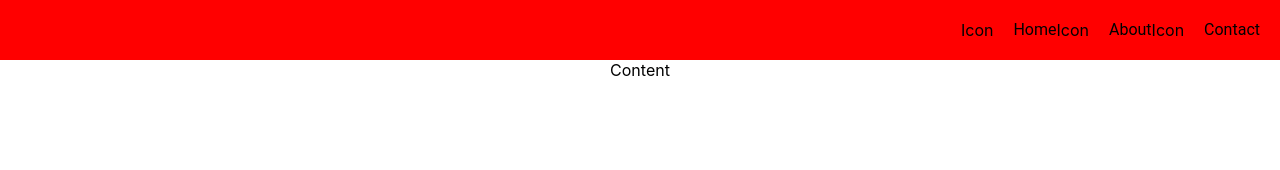
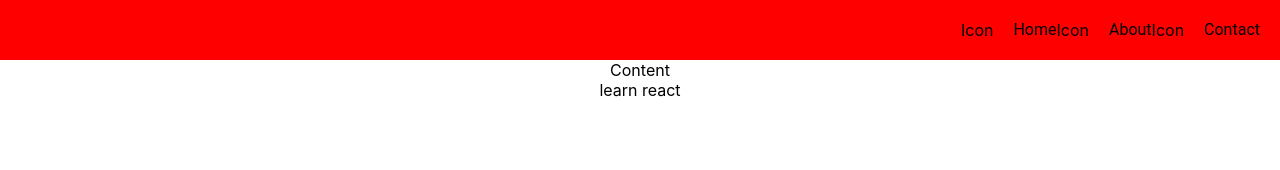
Before and after one commit to CarlosArango/estructura-react, a React (Create React App) app: page / in a window 1280 px wide. Shown: the top 170 px of the page. Built offline with nearby package versions, Linux system fonts and the light colour scheme.

Commit message:
fix: add map index key

```diff
--- a/package.json
+++ b/package.json
@@ -14,7 +14,7 @@
     "scripts": {
         "start": "react-scripts start",
         "build": "react-scripts build",
-    "test": "react-scripts test --silent",
+        "test": "react-scripts test --watchAll=false",
         "eject": "react-scripts eject",
         "prepare": "husky install",
         "lint": "npx eslint '**/*.js' --ignore-pattern .gitignore",
--- a/src/App.js
+++ b/src/App.js
@@ -9,6 +9,7 @@ function App() {
         <div className="App">
             <Header />
             <Reports />
+            <span>learn react</span>
         </div>
     );
 }
--- a/src/components/organisms/Header.js
+++ b/src/components/organisms/Header.js
@@ -19,7 +19,7 @@ const Header = () => {
         >
             <div style={{ flex: 1 }} />
             {menuItems.map((text) => {
-                return <MenuItem textItem={text} />;
+                return <MenuItem key={text} textItem={text} />;
             })}
         </div>
     );
```
Lines whose indentation alone changed are shown as unchanged.
